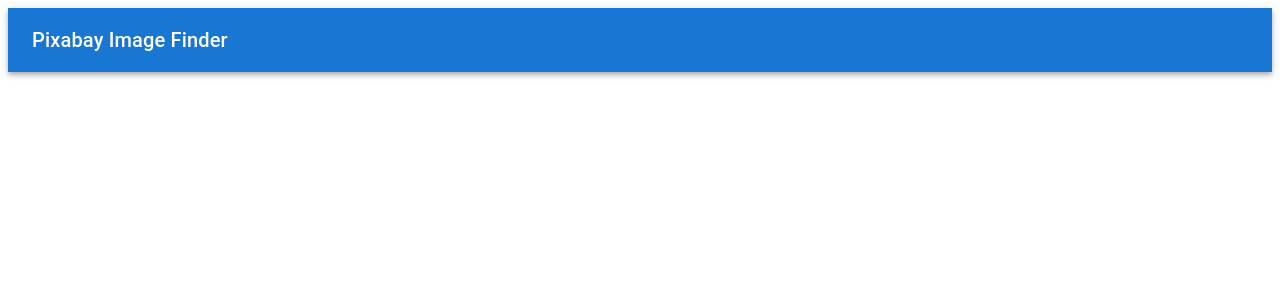
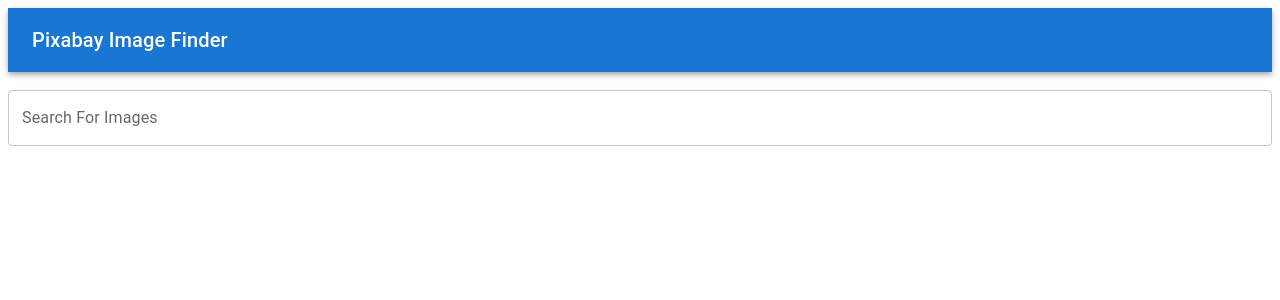
Before and after one commit to webQbe/react_image_search, a React (Vite) app: page / in a window 1280 px wide. Shown: the top 300 px of the page. Built offline with nearby package versions, Linux system fonts and the light colour scheme.

Commit message:
Added TextField to enter search text

```diff
--- a/src/App.jsx
+++ b/src/App.jsx
@@ -1,11 +1,15 @@
 import { useState } from 'react'
 import './App.css'
 import NavBar from './components/Navbar/NavBar'
+import Search from './components/search/Search'
+
 
 function App() {
   return (
           <div className='App'>
             <NavBar />
+            <br />
+            <Search />
           </div>
         );
 }
--- a/src/components/search/Search.jsx
+++ b/src/components/search/Search.jsx
@@ -0,0 +1,29 @@
+import React, { Component } from 'react'
+import TextField from '@mui/material/TextField';
+
+class Search extends Component {
+    state = {
+        searchText: '',
+        amount: 15,
+        apiUrl: 'https://pixabay.com/api',
+        apiKey: '',
+        images: []
+    }
+
+  render() {
+    return (
+      <div>
+        <TextField
+            name="searchText"
+            value={this.state.searchText}
+            onChange={this.onTextChange}
+            label="Search For Images"
+            fullWidth
+        />
+      </div>
+    )
+  }
+}
+
+
+export default Search;
```
